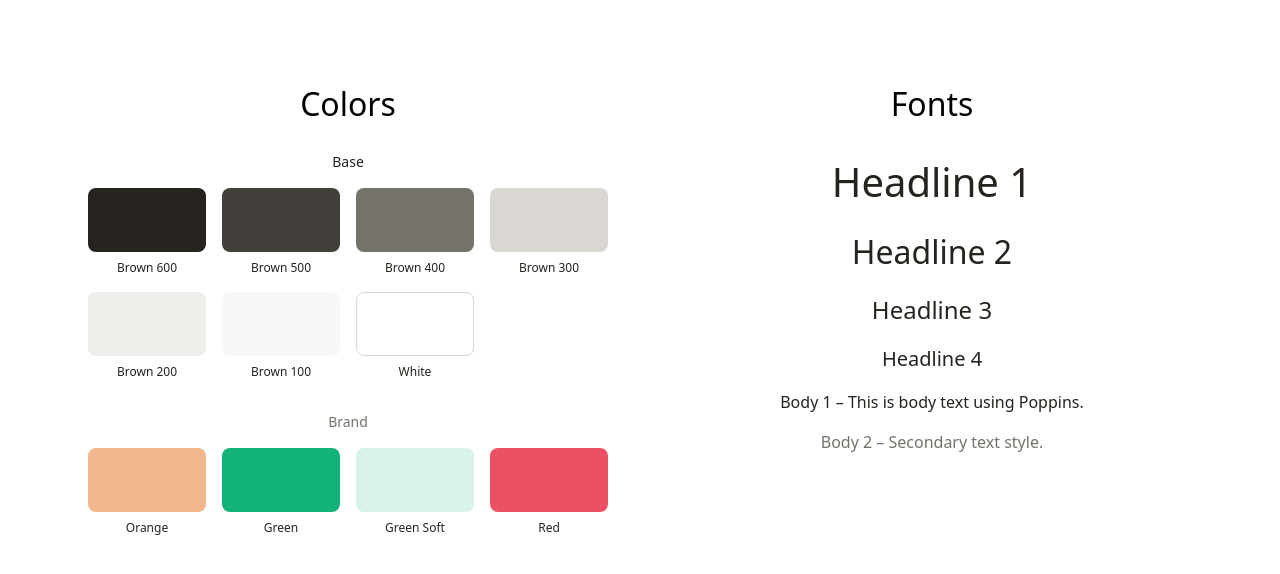
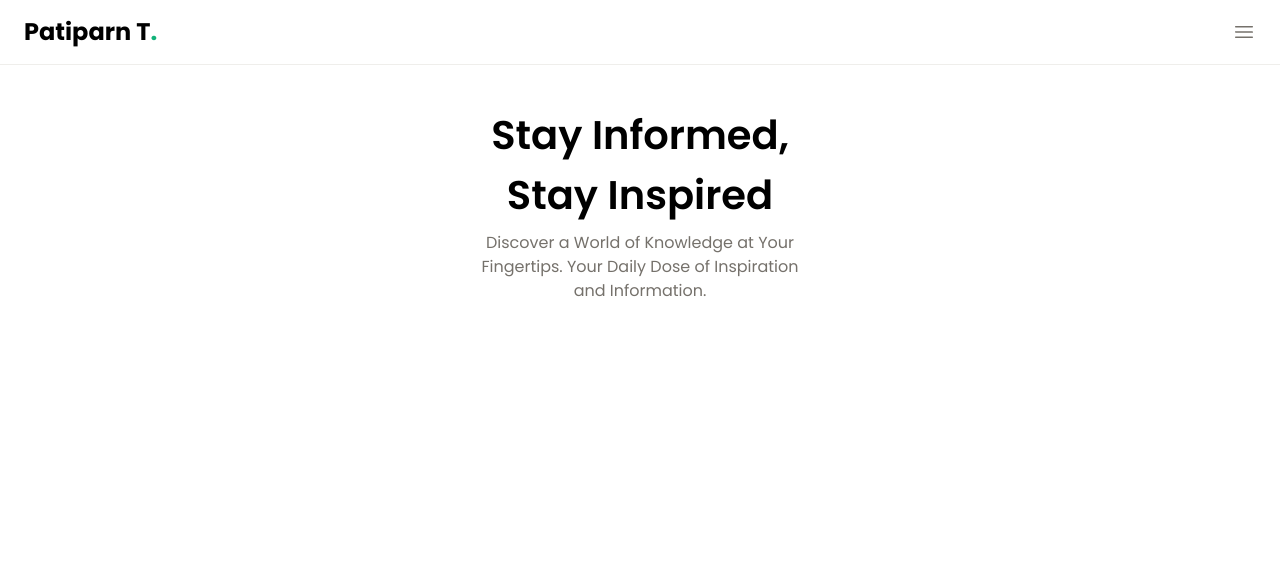
Before and after one commit to PaanPatiPhi/personal-blog-react, a React (Vite) app: page / in a window 1280 px wide. Shown: the top 574 px of the page. Built offline with nearby package versions, Linux system fonts and the light colour scheme.

Commit message:
feat: add NavBar and HeroSection with Poppins font configuration

```diff
--- a/src/App.css
+++ b/src/App.css
@@ -1,9 +1,7 @@
 @import "tailwindcss";
 #root {
-  max-width: 1280px;
-  margin: 0 auto;
-  padding: 2rem;
   text-align: center;
+  font-family: "Poppins", sans-serif;
 }
 
 .logo {
--- a/src/App.tsx
+++ b/src/App.tsx
@@ -1,77 +1,14 @@
 import './App.css'
-
-function StylingSection() {
-  return (
-    <div className="max-w-6xl mx-auto px-6 py-12 grid grid-cols-1 md:grid-cols-2 gap-16">
-
-      {/* Colors */}
-      <section>
-        <h2 className="mb-6 text-(length:--font-size-headline-2)">Colors</h2>
-
-        <p className="text-sm text-brown-600 mb-4">Base</p>
-        <div className="grid grid-cols-4 gap-4 mb-8">
-          {[
-            { name: 'Brown 600', color: 'bg-brown-600' },
-            { name: 'Brown 500', color: 'bg-brown-500' },
-            { name: 'Brown 400', color: 'bg-brown-400' },
-            { name: 'Brown 300', color: 'bg-brown-300' },
-            { name: 'Brown 200', color: 'bg-brown-200' },
-            { name: 'Brown 100', color: 'bg-brown-100' },
-            { name: 'White', color: 'bg-white border border-brown-300' },
-          ].map((c) => (
-            <div key={c.name}>
-              <div className={`h-16 rounded-lg ${c.color}`} />
-              <p className="text-xs mt-2 text-brown-600">{c.name}</p>
-            </div>
-          ))}
-        </div>
-
-        <p className="text-sm text-brown-400 mb-4">Brand</p>
-        <div className="grid grid-cols-4 gap-4">
-          {[
-            { name: 'Orange', color: 'bg-brand-orange' },
-            { name: 'Green', color: 'bg-brand-green' },
-            { name: 'Green Soft', color: 'bg-brand-green-soft' },
-            { name: 'Red', color: 'bg-brand-red' },
-          ].map((c) => (
-            <div key={c.name}>
-              <div className={`h-16 rounded-lg ${c.color}`} />
-              <p className="text-xs mt-2 text-brown-600">{c.name}</p>
-            </div>
-          ))}
-        </div>
-      </section>
-
-      {/* Typography */}
-      <section>
-        <h2 className="mb-6 text-(length:--font-size-headline-2)">Fonts</h2>
-
-        <div className="space-y-4 text-brown-600">
-          <h1 className="text-(length:--font-size-headline-1)">Headline 1</h1>
-          <h2 className="text-(length:--font-size-headline-2)">Headline 2</h2>
-          <h3 className="text-(length:--font-size-headline-3)">Headline 3</h3>
-          <h4 className="text-(length:--font-size-headline-4)">Headline 4</h4>
-
-          <p className="text-body">
-            Body 1 – This is body text using Poppins.
-          </p>
-          <p className="text-body text-brown-400">
-            Body 2 – Secondary text style.
-          </p>
-        </div>
-      </section>
-
-    </div>
-  )
-}
-
-
+import NavBar from "./components/NavBar";
+import HeroSection from "./components/้HeroSection";
 
 function App() {
   return (
-
-    <StylingSection />
-  )
+    <>
+    <NavBar />
+    <HeroSection />
+    </>
+  );
 }
 
 export default App
--- /dev/null
+++ b/src/components/NavBar.tsx
@@ -0,0 +1,25 @@
+import hamburgerIcon from '../assets/icon/hamburger_bar.png'; // แนะนำให้ import แบบนี้
+
+function NavBar() {
+  return (
+    <nav className="w-full border-b border-brown-200 bg-white sticky top-0 z-50">
+      <div className="flex justify-between items-center px-6 py-4">
+
+        <h4 className="font-bold text-2xl">
+          Patiparn T<span className="text-(--color-brand-green)">.</span>
+        </h4>
+
+        <button>
+        <img
+          src={hamburgerIcon}
+          alt="menu"
+          className="w-6 h-6 object-contain"
+        />
+        </button>
+      </div>
+    </nav>
+  );
+}
+
+
+export default NavBar
--- /dev/null
+++ b/src/components/StylingSection.tsx
@@ -0,0 +1,66 @@
+function StylingSection() {
+  return (
+    <div className="max-w-6xl mx-auto px-6 py-12 grid grid-cols-1 md:grid-cols-2 gap-16">
+
+      {/* Colors */}
+      <section>
+        <h2 className="mb-6 text-(length:--font-size-headline-2)">Colors</h2>
+
+        <p className="text-sm text-brown-600 mb-4">Base</p>
+        <div className="grid grid-cols-4 gap-4 mb-8">
+          {[
+            { name: 'Brown 600', color: 'bg-brown-600' },
+            { name: 'Brown 500', color: 'bg-brown-500' },
+            { name: 'Brown 400', color: 'bg-brown-400' },
+            { name: 'Brown 300', color: 'bg-brown-300' },
+            { name: 'Brown 200', color: 'bg-brown-200' },
+            { name: 'Brown 100', color: 'bg-brown-100' },
+            { name: 'White', color: 'bg-white border border-brown-300' },
+          ].map((c) => (
+            <div key={c.name}>
+              <div className={`h-16 rounded-lg ${c.color}`} />
+              <p className="text-xs mt-2 text-brown-600">{c.name}</p>
+            </div>
+          ))}
+        </div>
+
+        <p className="text-sm text-brown-400 mb-4">Brand</p>
+        <div className="grid grid-cols-4 gap-4">
+          {[
+            { name: 'Orange', color: 'bg-brand-orange' },
+            { name: 'Green', color: 'bg-brand-green' },
+            { name: 'Green Soft', color: 'bg-brand-green-soft' },
+            { name: 'Red', color: 'bg-brand-red' },
+          ].map((c) => (
+            <div key={c.name}>
+              <div className={`h-16 rounded-lg ${c.color}`} />
+              <p className="text-xs mt-2 text-brown-600">{c.name}</p>
+            </div>
+          ))}
+        </div>
+      </section>
+
+      {/* Typography */}
+      <section>
+        <h2 className="mb-6 text-(length:--font-size-headline-2)">Fonts</h2>
+
+        <div className="space-y-4 text-brown-600">
+          <h1 className="text-(length:--font-size-headline-1)">Headline 1</h1>
+          <h2 className="text-(length:--font-size-headline-2)">Headline 2</h2>
+          <h3 className="text-(length:--font-size-headline-3)">Headline 3</h3>
+          <h4 className="text-(length:--font-size-headline-4)">Headline 4</h4>
+
+          <p className="text-body">
+            Body 1 – This is body text using Poppins.
+          </p>
+          <p className="text-body text-brown-400">
+            Body 2 – Secondary text style.
+          </p>
+        </div>
+      </section>
+
+    </div>
+  )
+}
+
+export default StylingSection
--- /dev/null
+++ b/src/components/้HeroSection.tsx
@@ -0,0 +1,20 @@
+function HeroSection() {
+    return (
+        <>
+        <section className="flex flex-col items-center py-10 px-2">
+        <div className="max-w-[343px] flex flex-col space-y-1.5">
+            <h1 className="font-semibold text-(length:--font-size-headline-1) md:text-(length:--font-size-headline-1)">
+                Stay Informed, <br />
+                Stay Inspired
+            </h1>
+            <p className="text-(length:--font-size-body-1) text-(--color-brown-400)">
+                Discover a World of Knowledge at Your Fingertips. Your Daily Dose of Inspiration and Information.
+            </p>
+
+        </div>
+        </section>
+        </>
+    );
+}
+
+export default HeroSection
--- a/src/index.css
+++ b/src/index.css
@@ -1,8 +1,9 @@
+@import url('https://fonts.googleapis.com/css2?family=Poppins:ital,wght@0,100;0,200;0,300;0,400;0,500;0,600;0,700;0,800;0,900;1,100;1,200;1,300;1,400;1,500;1,600;1,700;1,800;1,900&display=swap');
 @import "tailwindcss";
 
 @theme {
   /* Font Family - Set as default */
-  --font-family-sans: "Poppins", sans-serif;
+  --font-family-sans: "Poppins", ui-sans-serif, system-ui, sans-serif;
 
   /* Typography Scale */
   --font-size-headline-1: 2.5rem; /* 40px */
```
Also changed, not shown: src/assets/icon/hamburger_bar.png (added).
